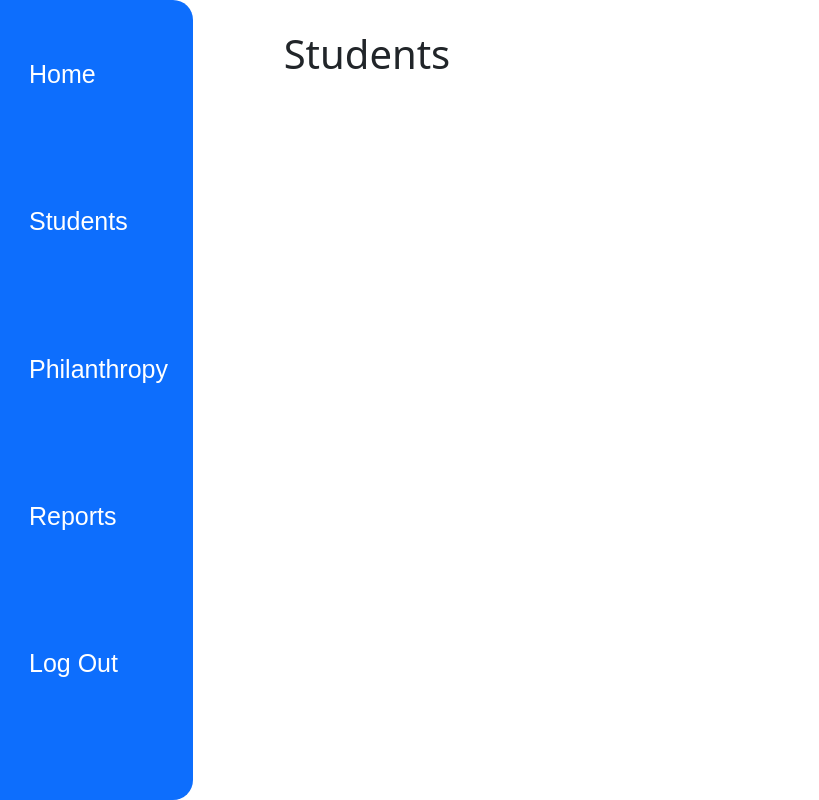
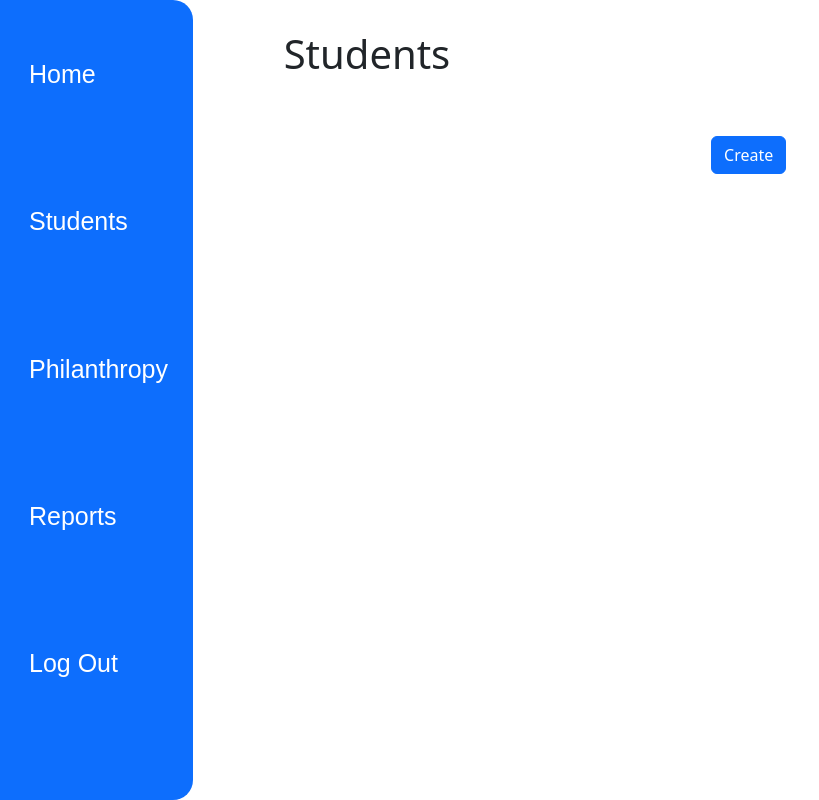
Before and after one commit to ICESI-PI1/icesi-filantrop-a-equipo-3, a Django app: page /students/ in a window 1280 px wide. Shown: the whole page, without its empty margins (0-819 px from the left). Run offline with Django 4.2, Linux system fonts and the light colour scheme; data that the repository does not hold is empty; some libraries are stand-ins or nearby versions.

Commit message:
update(philanthropy and student): Correct buttons and functionality

```diff
--- a/MSDE_App/templates/philanthropy/edit_philanthropy.html
+++ b/MSDE_App/templates/philanthropy/edit_philanthropy.html
@@ -6,6 +6,7 @@
         {% csrf_token %}
         {{ form.as_p }}
         <button type="submit" class="btn btn-primary">Save Changes</button>
+    <a class="btn btn-outline-primary cancel-button"
+       href="/philanthropy/{{ philanthropy.philanthropy_member_code }}/philanthropy_detail" role="button">Cancel</a>
     </form>
-    <a href="{% url "philanthropy_detail" philanthropy.philanthropy_member_code %}">Cancel</a>
 {% endblock %}
--- a/MSDE_App/templates/student/create_student.html
+++ b/MSDE_App/templates/student/create_student.html
@@ -14,6 +14,7 @@
                 {% csrf_token %}
                 {{ form.as_p }}
                 <button type="submit" class="btn btn-primary">Guardar</button>
+            <a class="btn btn-outline-primary cancel-button" href="/students" role="button">Cancel</a>
             </form>
         </div>
         <div class="col-md-4">
--- a/MSDE_App/templates/student/edit_student.html
+++ b/MSDE_App/templates/student/edit_student.html
@@ -1,10 +1,10 @@
 {% extends 'layouts/base.html' %}
 {% block content %}
     <h1>Edit Student</h1>
-    <form method="post">
+    <form method="post" class="card card-body">
         {% csrf_token %}
         {{ form.as_p }}
         <button type="submit" class="btn btn-primary">Save Changes</button>
+    <a class="btn btn-outline-primary cancel-button" href="/student/{{ student.student_code }}/student_detail" role="button">Cancel</a>
     </form>
-    <a href="{% url 'student_detail' student.student_code %}">Cancel</a>
 {% endblock %}
--- a/MSDE_App/templates/student/students.html
+++ b/MSDE_App/templates/student/students.html
@@ -2,21 +2,27 @@
 
 {% block content %}
     <main class="container">
-        <div class="row">
-            <div>
+        <section class="row">
+            <article>
                 <h1>
                     Students
                 </h1>
-                <ul class="list-grouop">
+                <ul class="list-group">
                     {% for s in students %}
-                    <a class="list-group-item" href="{% url 'student_detail' s.student_code %}">
-                        <strong> {{ s.student_name }}</strong>
-                        <p>Code: {{ s.student_code }}</p>
-                    </a>
+                        <a class="list-group-item" href="{% url 'student_detail' s.student_code %}">
+                            <strong> {{ s.student_name }}</strong>
+                            <p>Code: {{ s.student_code }}</p>
+                        </a>
                     {% endfor %}
                 </ul>
-
-            </div>
-        </div>
+            </article>
+        </section>
+        <section>
+            <article>
+                <div class="text-center">
+                    <a class="btn btn-primary" href="/student/create_student/" role="button">Create</a>
+                </div>
+            </article>
+        </section>
     </main>
 {% endblock %}
--- a/MSDE_App/views/philanthropy_view.py
+++ b/MSDE_App/views/philanthropy_view.py
@@ -43,7 +43,7 @@ def philanthropy_edit(request, philanthropy_code):
         if form.is_valid():
             form.save()
     else:
-        form = CreateStudent(instance=philanthropy)
+        form = CreatePhilanthropy(instance=philanthropy)
     return render(request, 'philanthropy/edit_philanthropy.html', {'form': form, 'philanthropy': philanthropy})
 
 
```
Also changed, not shown: MSDE_App/forms.py (+5 -2 lines), MSDE_App/migrations/0001_initial.py (added), MSDE_App/migrations/0002_student_profile_picture.py (deleted).
